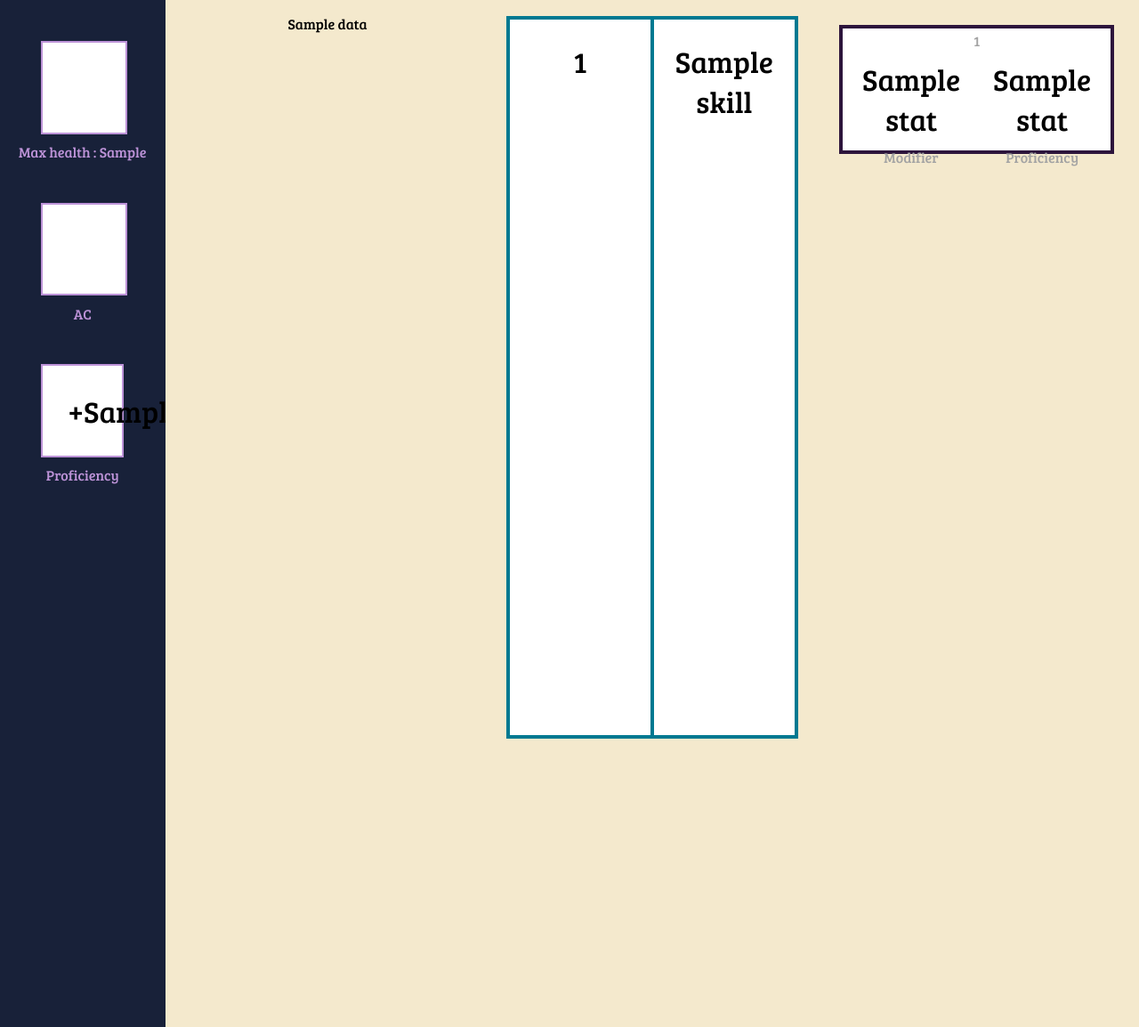
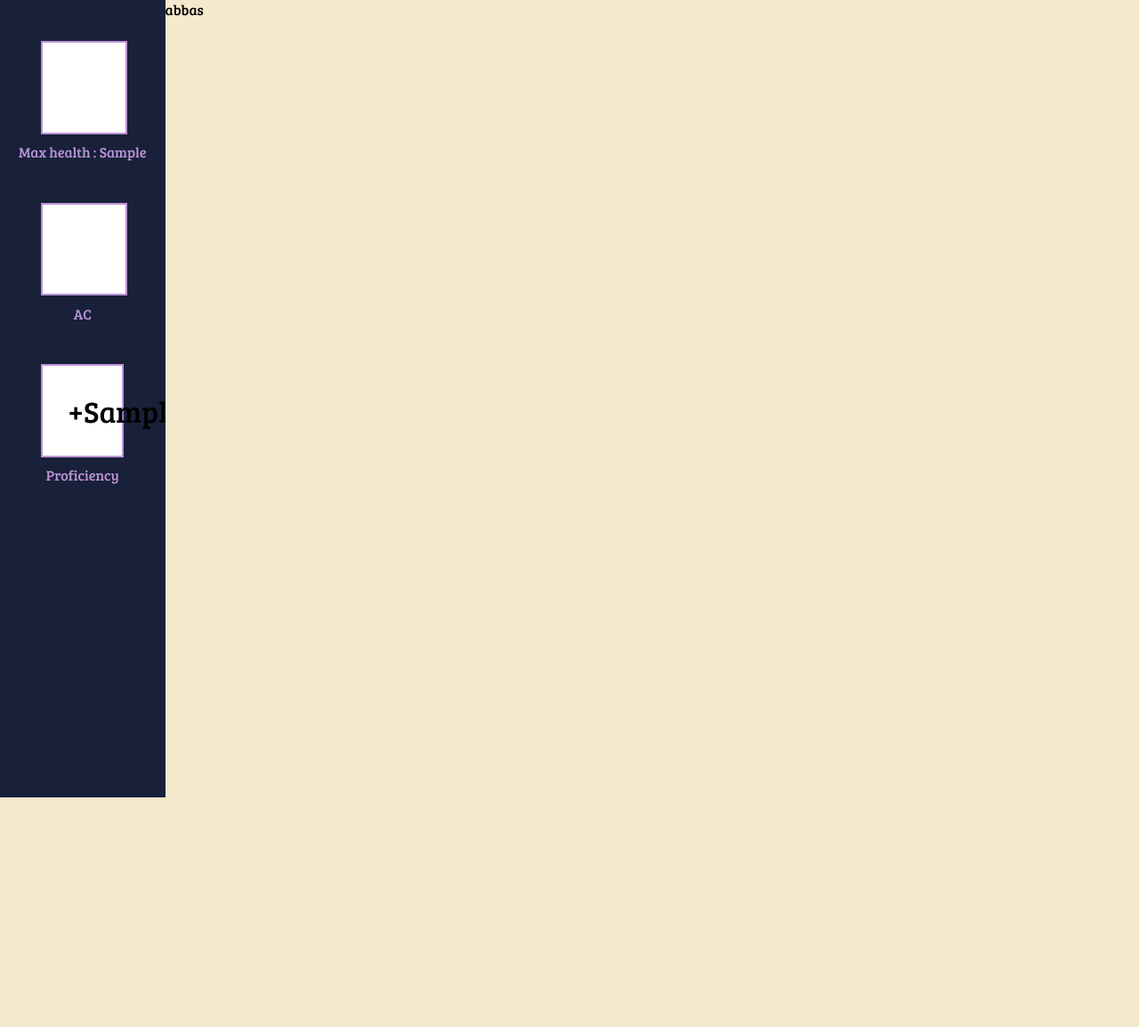
Before and after one commit to Routund/DND_Character_Gen, a Flask app: template templates/CharacterAbility.html in a window 1280 px wide. Shown: the whole page at 89% size. After the commit the page ends 896 px from the top, so only its background shows below. Run offline with Flask 3, Linux system fonts and the light colour scheme; the template is opened without the code that fills it: most values are stand-ins (such as "Sample title", 1, 10 or a date in 2020).

Commit message:
Worked on route to read all abilities for a character Added first ability for testing

```diff
--- a/routes.py
+++ b/routes.py
@@ -186,9 +186,9 @@ def character_main(id):
         return redirect("/")
 
     # Get Race, Class, Proficiencies, Prof Bonus, and Stats. classC is just player class, but avoiding python class keyword
-    cur.execute(f'SELECT Name FROM Race WHERE Race_Id = {character_data[2]}')
+    cur.execute('SELECT Name FROM Race WHERE Race_Id = ?', (character_data[2],))
     race = cur.fetchone()
-    cur.execute(f'SELECT Name FROM Class WHERE Class_Id = {character_data[3]}')
+    cur.execute(f'SELECT Name FROM Class WHERE Class_Id = ?', (character_data[3],))
     classC = cur.fetchone()
     proficiencies = character_data[9].split(',')
     stats = list(map(int, character_data[8].split(',')))
@@ -224,7 +224,7 @@ def character_main(id):
     other_values = [id,character_data[6],character_data[12],character_data[7],prof_bonus]
     return render_template('CharacterMain.html', character=values_to_list, skillData=skillBonus, other_values=other_values,statData=stat_data)
 
-@app.route('/character/<id>/abilities')
+@app.route('/character_abilities/<id>')
 def character_abilities(id):
     conn = sqlite3.connect(db)
     cur = conn.cursor()
@@ -234,6 +234,14 @@ def character_abilities(id):
     character_data = cur.fetchone()
     if character_data is None:
         return redirect("/")
+
+    # Get all abilities (feats) by their type, race, class or background, and add them to a list for insertion into html
+    feats = []
+    feat_types = ["Race","Class","Background"]
+    feat_types_parameters = [character_data[2],character_data[3],character_data[5]]
+    for i in range(3):
+        cur.execute(f'SELECT Name,Description FROM Ability WHERE Ability_Id IN (SELECT Ability_Id FROM Ability{feat_types[i]} WHERE {feat_types[i]}_Id = ?)', (feat_types_parameters[i],))
+        feats.append(cur.fetchall())
 
     other_values = [id,character_data[6],character_data[12],character_data[7],((character_data[4]-1)//4)+2]
     return render_template('CharacterAbility.html',other_values=other_values)
--- a/static/styles.css
+++ b/static/styles.css
@@ -45,6 +45,7 @@
 }
 body {
     margin: 0px;
+    height: 70vw;
 }
 .character_main{
     display: grid;
--- a/templates/CharacterAbility.html
+++ b/templates/CharacterAbility.html
@@ -1,37 +1,5 @@
 {% extends 'sheetLayout.html' %}
 
 {% block content %}
-<div class="character_main">
-    <div>
-        {% for data in character %}
-        <P> {{data}}</P>
-        {%endfor%}
-    </div>
-    <div class="skill_mod_grid">
-        {% for skill in skillData %}
-        <div class="skill_mod">
-            {{skill[0]}}
-        </div>
-        <div class="skill_mod">
-            {{skill[1]}}
-        </div>
-        {%endfor%}
-    </div>
-    <div class="stat_mod_grid">
-        {% for stat in statData %}
-        <div class="stat_mod">
-            {{stat[0]}}
-            <div class = "stat_data">
-                <div class = "stat_num">{{stat[1]}}</div>
-                <div class = "stat_num">{{stat[2]}}</div>
-                <div>Modifier</div>
-                <div>Proficiency</div>
-            </div>
-
-        </div>
-        {%endfor%}
-    </div>
-</div>
-
-
+    abbas
 {% endblock %}
```
Also changed, not shown: main.db.
